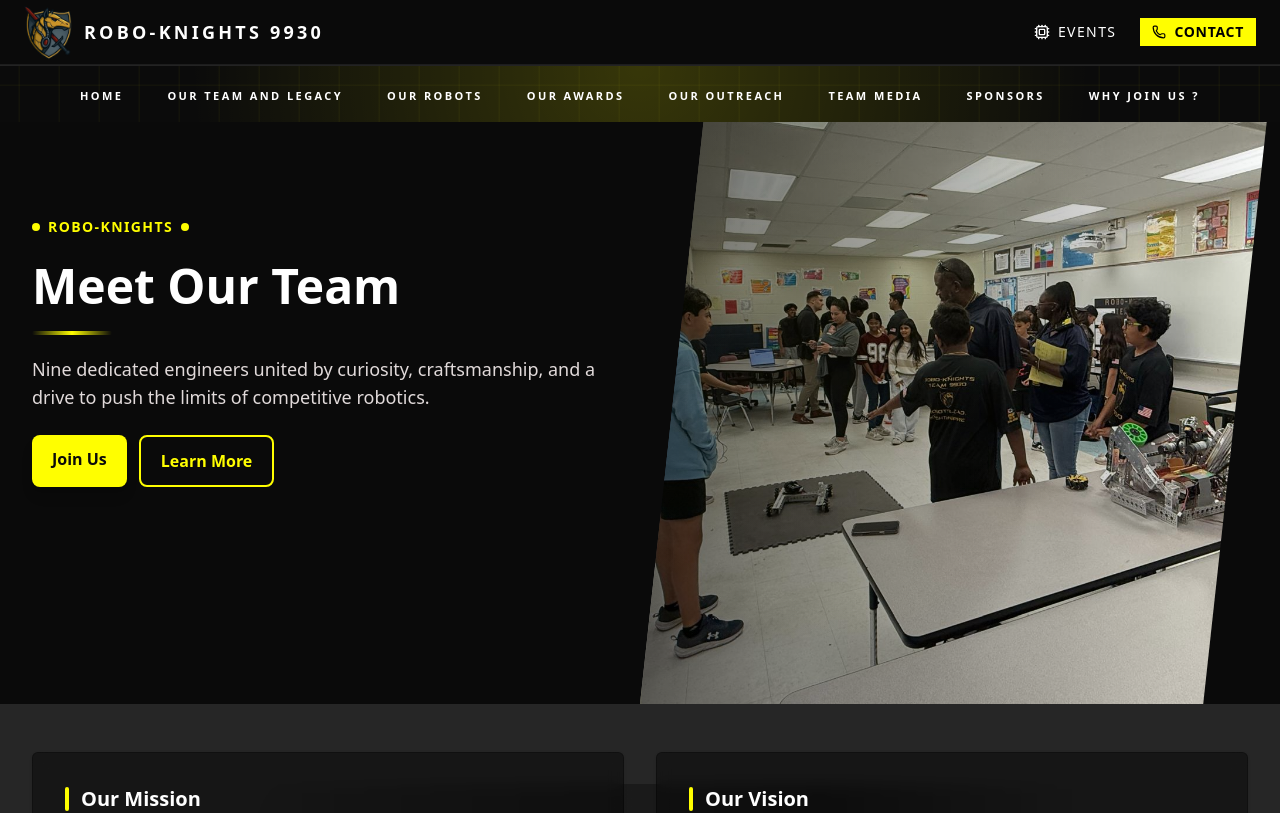
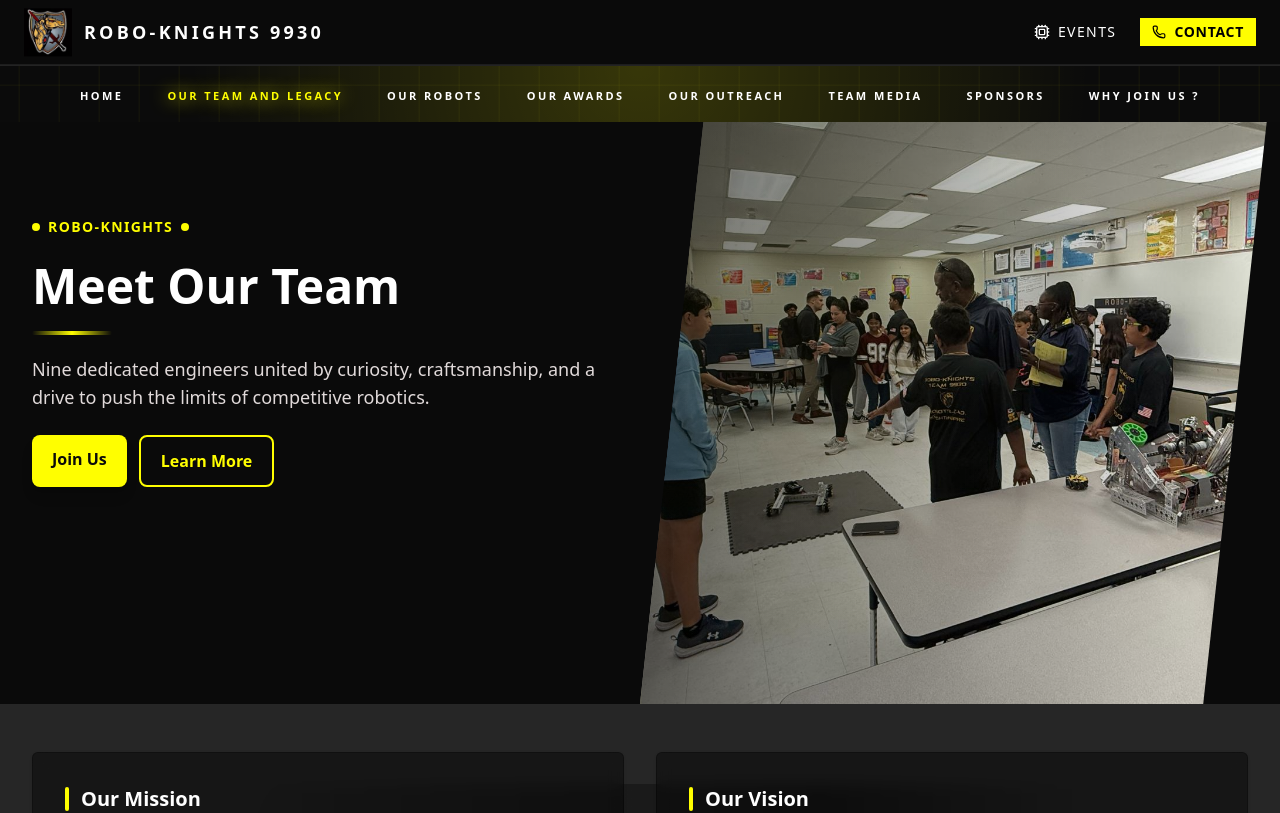
Before and after one commit to Sindhuu001/ROBO-KNIGHTS-WEBSITE, a Next.js app: page /our-team in a window 1280 px wide. Shown: the top 813 px of the page. Built offline with nearby package versions, Linux system fonts and the light colour scheme.

Commit message:
logo changed

```diff
--- a/app/components/About.tsx
+++ b/app/components/About.tsx
@@ -78,7 +78,7 @@ export default function About() {
           <div className="md:col-span-2 flex justify-center">
             <div className="relative w-[200px] sm:w-[240px] md:w-[280px] aspect-square">
               <Image
-                src="/images/logo.png"
+                src="/images/RK_logo.jpg"
                 alt="FTC Team 9930 Robo-Knights Logo"
                 fill
                 className="object-contain"
--- a/app/components/layout/Navbar.tsx
+++ b/app/components/layout/Navbar.tsx
@@ -9,7 +9,7 @@ import { Menu, X, Users, Cpu, Phone } from "lucide-react";
 
 const navItems = [
   { label: "Home", href: "/" },
-  { label: "Our Team and Legacy", href: "/our-team-legacy" }, // NEW PAGE
+  { label: "Our Team and Legacy", href: "/our-team" }, // NEW PAGE
   { label: "Our Robots", href: "/robots" },
   { label: "Our Awards", href: "/awards" },
   { label: "Our Outreach", href: "/outreach" },
@@ -48,7 +48,7 @@ export default function Navbar() {
             transition={{ repeat: Infinity, duration: 2.5 }}
             className="flex items-center gap-2 sm:gap-3"
           >
-            <Image src="/images/logo.png" alt="Robo Knights 9930" width={48} height={48} />
+            <Image src="/images/RK_logo.jpg" alt="Robo Knights 9930" width={48} height={48} />
             <span className="text-sm sm:text-lg font-bold tracking-[0.18em] text-white">
               ROBO-KNIGHTS 9930
             </span>
```
Also changed, not shown: 1 other file (tests, documents, lock files or other folders).
